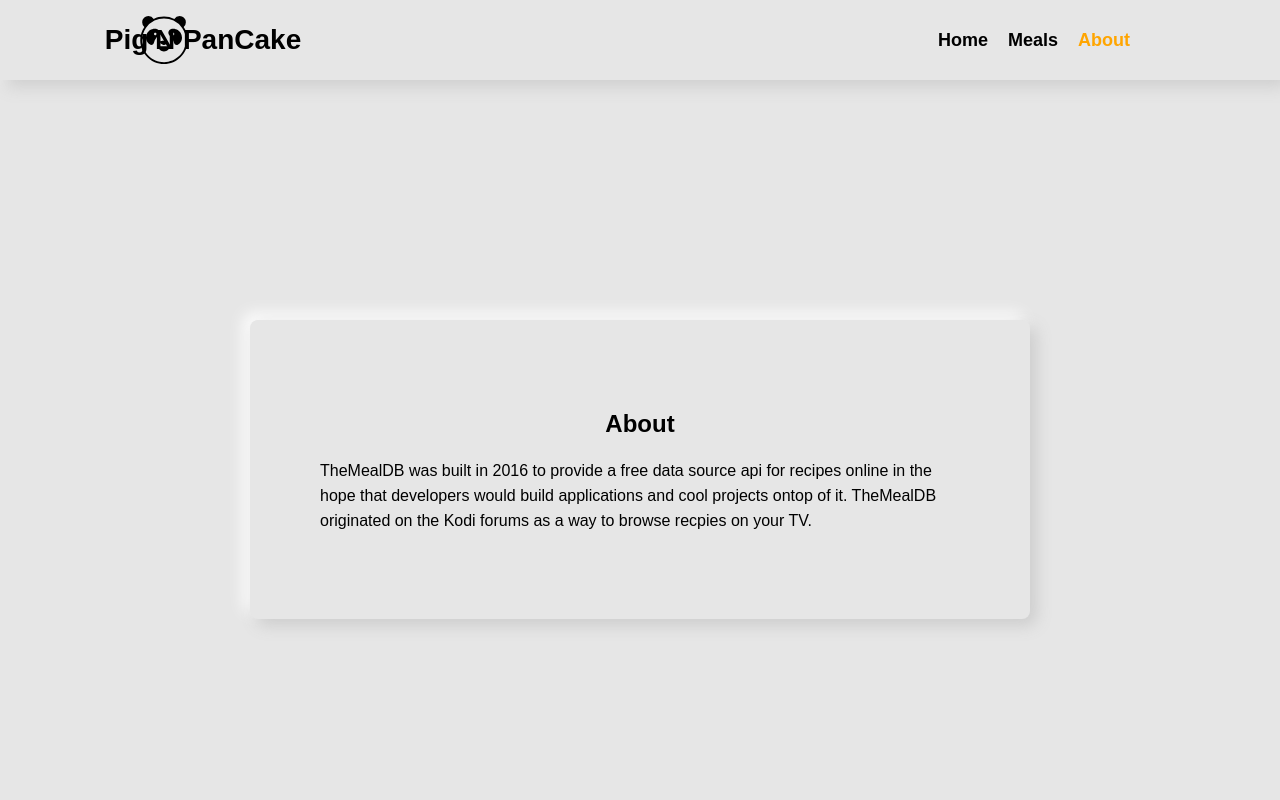
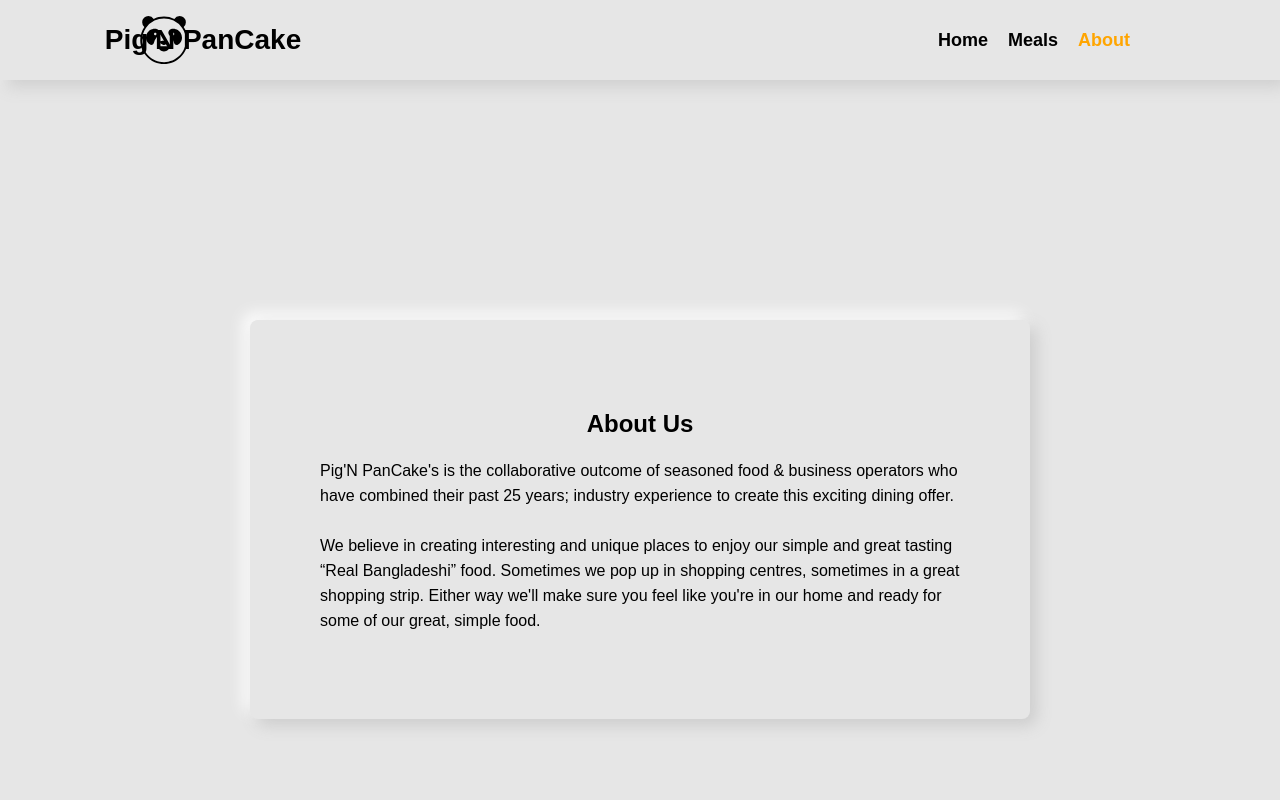
Before and after one commit to 0nahid/mealdb-react, a React (Create React App) app: page /about in a window 1280 px wide. Shown: the top 800 px of the page. Built offline with nearby package versions, Linux system fonts and the light colour scheme.

Commit message:
some major changes

```diff
--- a/src/Components/About/About.css
+++ b/src/Components/About/About.css
@@ -17,6 +17,22 @@
     .about{
         width: 70%;
         padding: 30px;
-        margin: 8rem auto;
+        margin: 3rem auto;
     }
 }
+
+@media screen and (min-width: 776px) {
+    .about{
+        width: 70%;
+        padding: 30px;
+        margin: 15rem auto;
+    }
+}
+
+@media screen and (min-width: 992px) {
+    .about{
+        width: 50%;
+        padding: 70px;
+        margin: 15rem auto;
+    }
+}
--- a/src/Components/About/About.js
+++ b/src/Components/About/About.js
@@ -1,15 +1,19 @@
 import React from 'react';
+import Footer from '../Footer/Footer';
 import './About.css';
 
 const About = () => {
     return (
+        <>
         <div className='about'>
-            <h2>About</h2>
-            <p>TheMealDB was built in 2016 to provide a free data source api for recipes online
-            in the hope that developers would build applications and cool projects ontop of it.
-            TheMealDB originated on the Kodi forums as a way to browse recpies on your TV.
+            <h2>About Us</h2>
+            <p>Pig'N PanCake's is the collaborative outcome of seasoned food & business operators who have combined their past 25 years; industry experience to create this exciting dining offer. <br/><br/>
+
+            We believe in creating interesting and unique places to enjoy our simple and great tasting “Real Bangladeshi” food. Sometimes we pop up in shopping centres, sometimes in a great shopping strip. Either way we'll make sure you feel like you're in our home and ready for some of our great, simple food.
             </p>
         </div>
+        <Footer></Footer>
+        </>
     );
 };
 
--- a/src/Components/Meals/Meals.js
+++ b/src/Components/Meals/Meals.js
@@ -31,7 +31,6 @@ const Meals = () => {
             );
         }
     return (
-        <>
         <div className='container'>
             <h2>Find the food you want</h2>
             <input onChange={searchFood} type="text" placeholder='Search your food...' />
@@ -41,8 +40,6 @@ const Meals = () => {
                 }
             </div>
         </div>
-        <Footer></Footer>
-        </>
     );
 };
 
```
